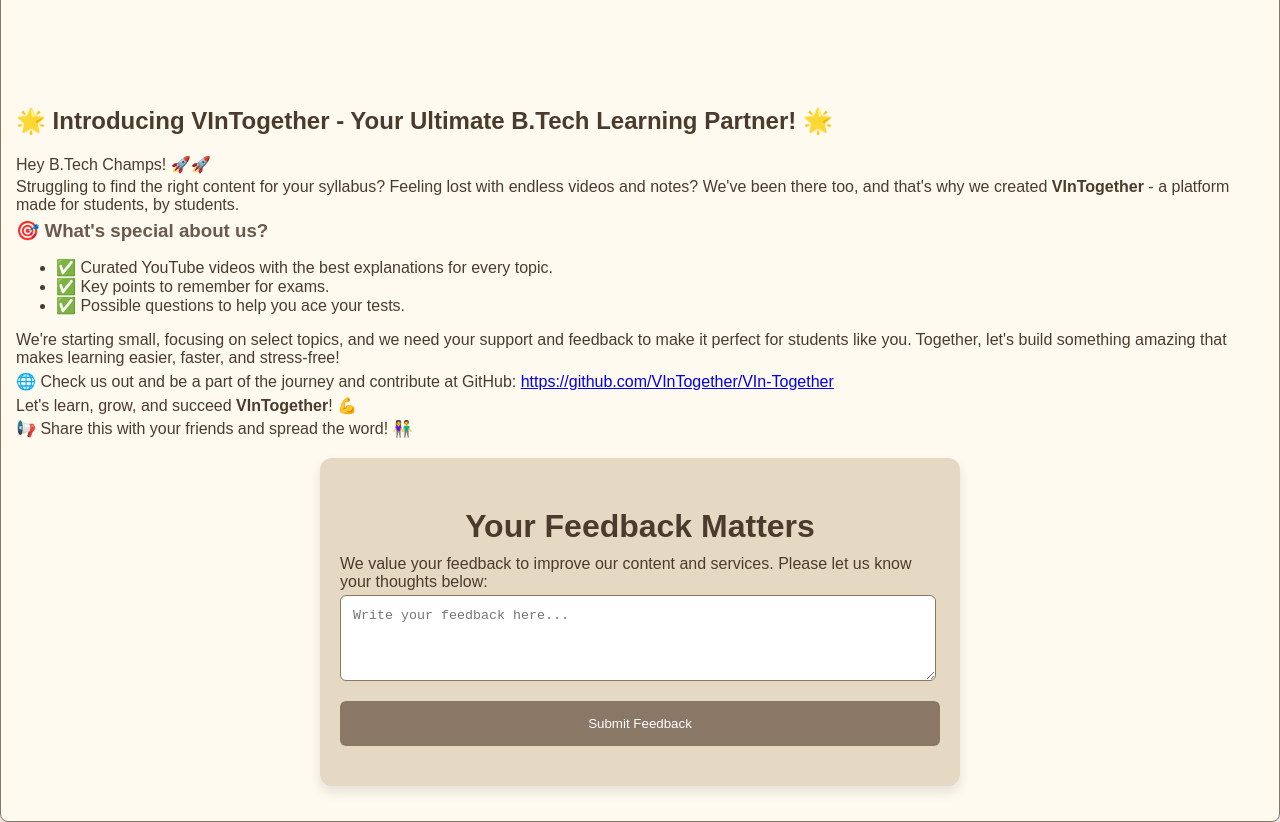
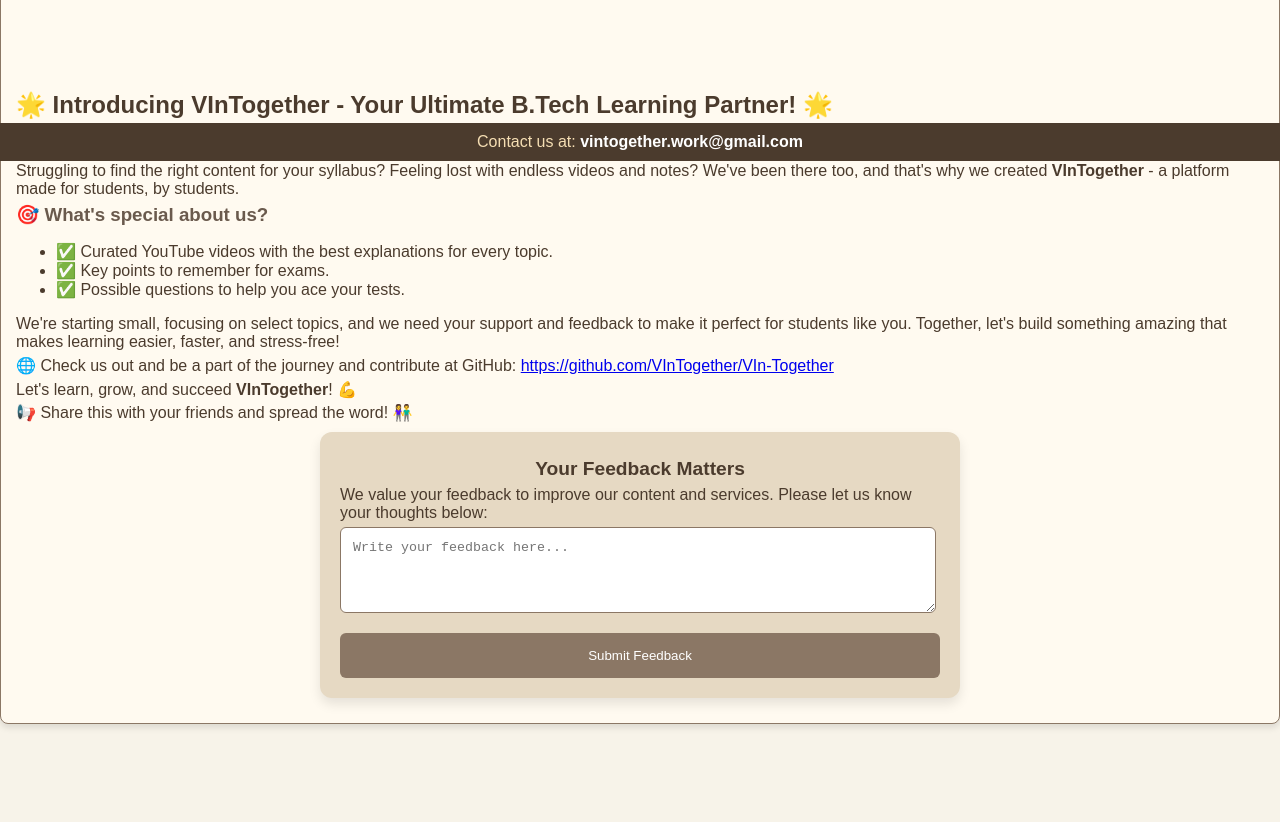
Before and after one commit to VInTogether/VIn-Together, a plain HTML site: page index.html in a window 1280 px wide. Shown: the part 640-1462 px from the top of the page. After the commit the page ends 1401 px from the top, so only its background shows below. Drawn offline with Linux system fonts and the light colour scheme.

Commit message:
Final Push

```diff
--- a/index.html
+++ b/index.html
@@ -116,8 +116,14 @@
             </form>
             <span id="msg"></span>
         </div>
-
     </div>
+    <!-- Footer -->
+    <footer class="footer">
+        <div class="footer-content">
+            <!-- <p>&#169; 2025 VInTogether. All rights reserved.</p> -->
+            <p>Contact us at: <a href="mailto:vintogether.work@gmail.com">vintogether.work@gmail.com</a></p>
+        </div>
+    </footer>
     <script>
         const scriptURL = 'https://script.google.com/macros/s/AKfycbxghnMPtblnmloynKEAks9bpxYq3LmPg73gk8b6BTEZsABHGIKCrZTPIpE1dL1OEgTt/exec';
         const form = document.forms['submit-to-google-sheet'];
@@ -129,7 +135,7 @@
                 .then(response => {
                     msg.innerHTML = "Thank you for your feedback!";
                     msg.style.color = "green";
-                    setTimeout(() => msg.innerHTML = "", 400);
+                    setTimeout(() => msg.innerHTML = "", 2000);
                     form.reset();
                 })
                 .catch(error => {
--- a/styles/style.css
+++ b/styles/style.css
@@ -16,6 +16,12 @@
     padding: 10px 20px;
     color: white;
     font-size: larger;
+    position: sticky; /* Make the navbar sticky */
+    top: 0; /* Stick it to the top of the page */
+    z-index: 1000; /* Ensure it stays on top of other content */
+    width: 100%; /* Ensure it spans the full width */
+    box-sizing: border-box; /* Prevent overflow from padding */
+    overflow-x: hidden; /* Prevent horizontal scrolling */
 }
 
 .navbar .logo {
@@ -46,15 +52,16 @@
 
 .feedback-section {
     background-color: #e6d9c3;
-    padding: 40px 20px;
+    padding: 20px 20px;
     border-radius: 12px;
     max-width: 600px;
-    margin: 20px auto;
+    margin: 10px auto;
     box-shadow: 0 6px 12px rgba(0, 0, 0, 0.1);
 }
 
 .feedback-section h1 {
     text-align: center;
+    font-size: larger;
 }
 
 .feedback-section form {
@@ -77,6 +84,7 @@
     border: none;
     border-radius: 6px;
     cursor: pointer;
+    justify-content: center;
 }
 
 .feedback-section button:hover {
@@ -87,6 +95,39 @@
     text-align: center;
     font-size: 1.2em;
     margin-top: 20px;
+}
+
+/* Footer */
+.footer {
+    background-color: #4b3b2d; /* Brown background */
+    padding: 5px 0; /* Adjust padding for height */
+    text-align: center;
+    width: 100%; /* Full width of the page */
+    position: sticky;
+    bottom: 0;
+    left: 0; /* Ensure it spans the entire width */
+    box-sizing: border-box; /* Prevent overflow */
+}
+
+.footer-content {
+    max-width: 1200px; /* Optional: Limiting content width */
+    margin: 0 auto;    /* Centering content */
+}
+
+.footer p {
+    /* margin: 5px 0; */
+    color: wheat;
+    font-size: 1rem;
+}
+
+.footer a {
+    color: white ; /* Orange color for the email link */
+    text-decoration: none;
+    font-weight: bold;
+}
+
+.footer a:hover {
+    text-decoration: underline;
 }
 
 /* Layout Containers */
@@ -220,7 +261,7 @@
     grid-template-columns: repeat(2, 1fr);
     gap: 2rem;
     margin-top: 3rem;
-    margin-bottom: 7rem;
+    margin-bottom: 6rem;
 }
 
 .card {
```
Also changed, not shown: review.html (+9 -1 lines).
